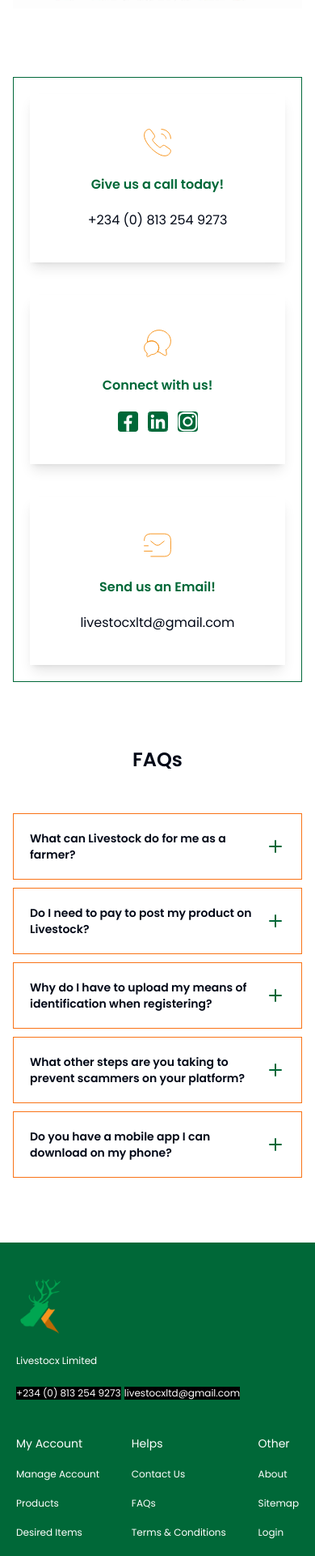
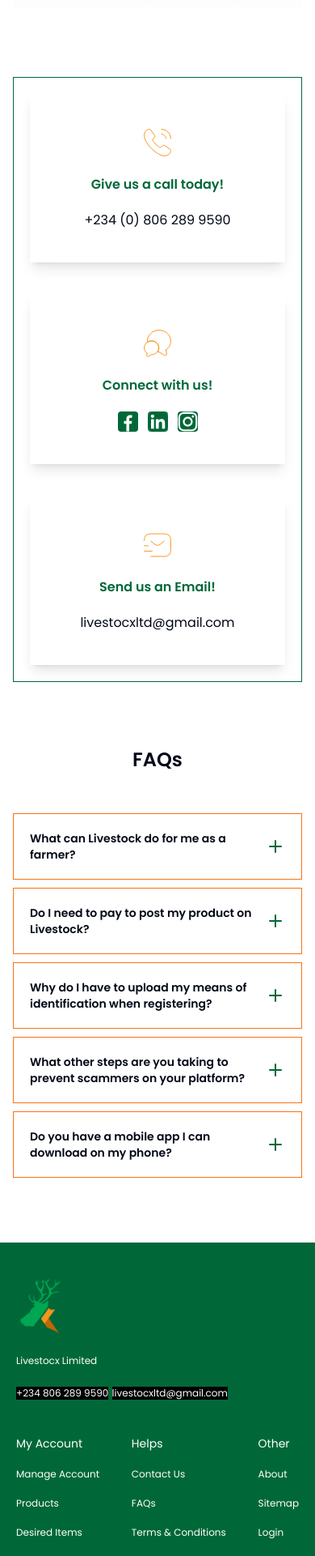
Before and after one commit to livestocx-ng/livestocx-marketplace, a Next.js app: page /contact-us in a window 390 px wide. Shown: the part 1406-3327 px from the top of the page at 81% size. Built offline with nearby package versions, Linux system fonts and the light colour scheme; no server answers.

Commit message:
updated contact us mobile number

```diff
--- a/src/app/(pages)/(public)/contact-us/page.tsx
+++ b/src/app/(pages)/(public)/contact-us/page.tsx
@@ -227,7 +227,7 @@ const ContactUsPage = () => {
 							Give us a call today!
 						</h1>
 
-						<p>+234 (0) 813 254 9273</p>
+						<p>+234 (0) 806 289 9590</p>
 					</div>
 
 					<div className='flex flex-col items-center w-full md:w-[300px] space-y-5 bg-white shadow-lg rounde py-10'>
--- a/src/components/navigation/footer.tsx
+++ b/src/components/navigation/footer.tsx
@@ -50,7 +50,7 @@ const Footer = () => {
 
 					<div className='flex flex-wrap items-center'>
 						<p className='bg-black text-white text-xs'>
-							+234 (0) 813 254 9273
+							+234 806 289 9590
 						</p>
 						&nbsp;
 						<p className='bg-black text-white text-xs'>
```
